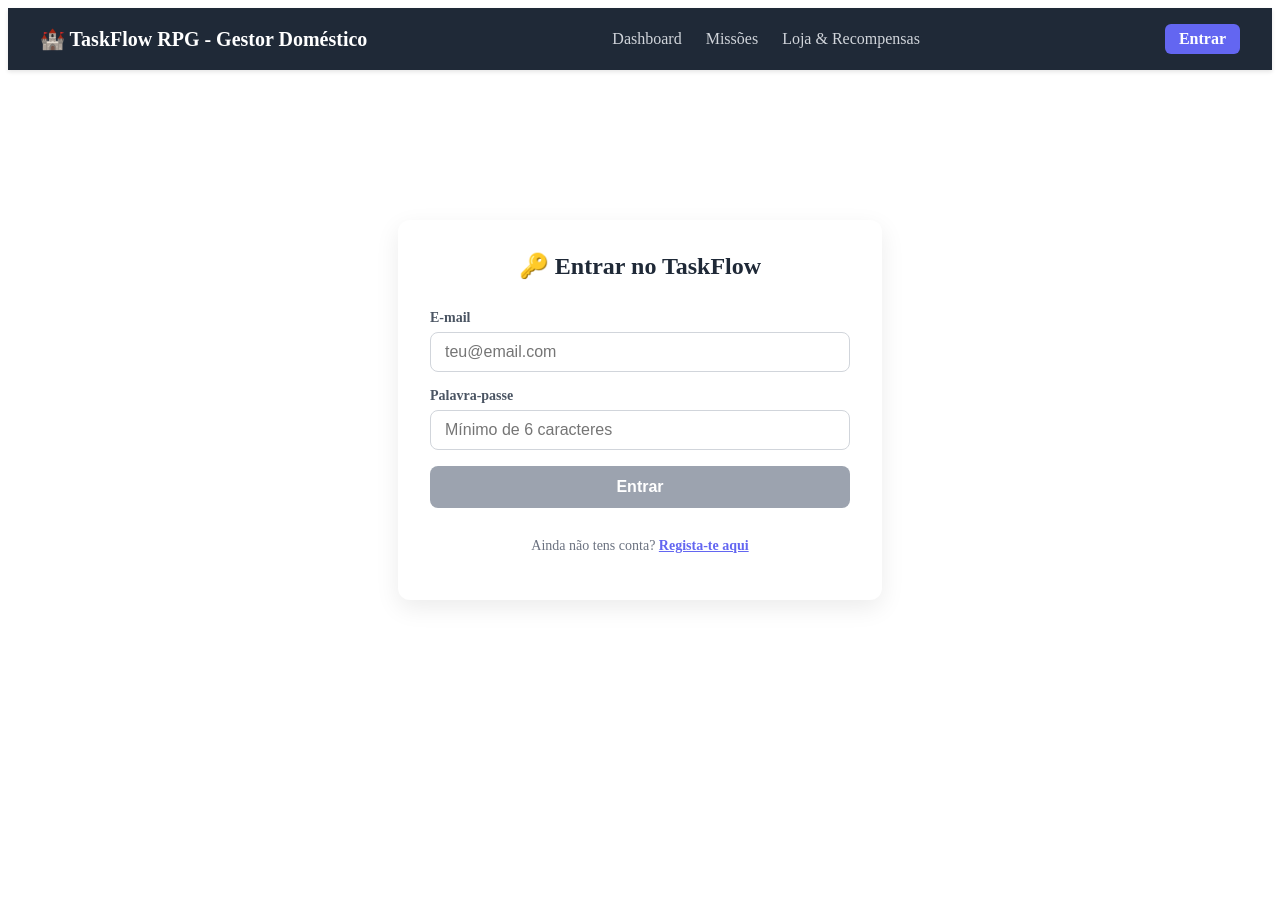
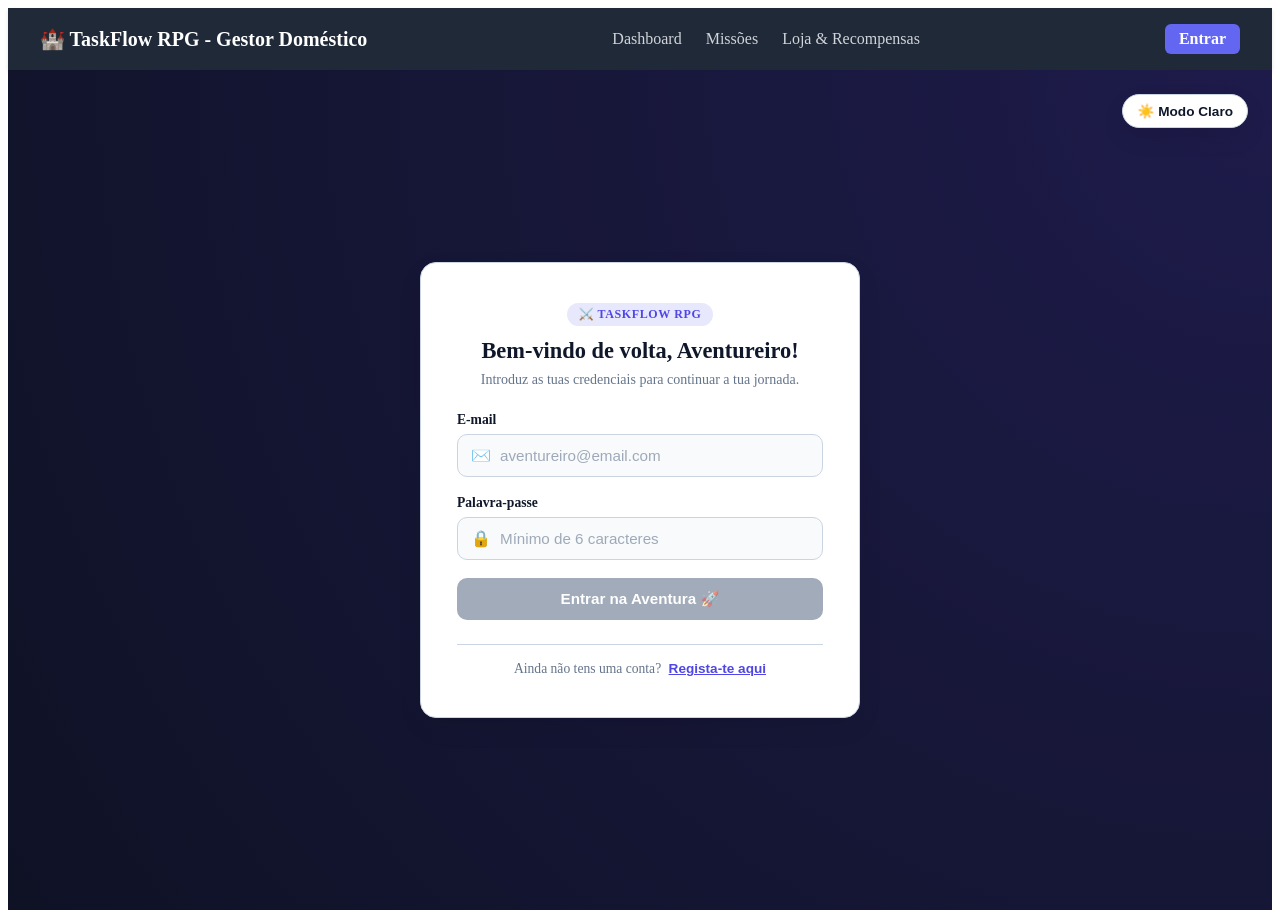
Before and after one commit to ellenrfs10/taskflow-rpg, an Angular app: page /auth in a window 1280 px wide. Before the commit the page ends 800 px from the top, so only its background shows below. Built offline with nearby package versions, Linux system fonts and the light colour scheme.

Commit message:
ajuste html e css

```diff
--- a/src/app/components/authentication/auth.component.css
+++ b/src/app/components/authentication/auth.component.css
@@ -1,105 +1,251 @@
+/* Variáveis de Cores Base (Light & Dark Themes) */
+:host {
+  --bg-main: #0f1225;
+  --bg-gradient: radial-gradient(circle at top right, #1e1b4b, #0f1225);
+  --card-bg: rgba(26, 31, 58, 0.75);
+  --card-border: rgba(99, 102, 241, 0.2);
+  --text-main: #f8fafc;
+  --text-muted: #94a3b8;
+  --input-bg: rgba(15, 23, 42, 0.6);
+  --input-border: #334155;
+  --input-text: #ffffff;
+  --primary: #6366f1;
+  --primary-hover: #4f46e5;
+  --shadow: 0 16px 40px rgba(0, 0, 0, 0.4);
+}
+
+/* Modo Claro ativado via classe */
+:host :not(.dark-theme) {
+  --bg-main: #f1f5f9;
+  --bg-gradient: linear-gradient(135deg, #e2e8f0 0%, #f8fafc 100%);
+  --card-bg: #ffffff;
+  --card-border: #cbd5e1;
+  --text-main: #0f172a;
+  --text-muted: #64748b;
+  --input-bg: #f8fafc;
+  --input-border: #cbd5e1;
+  --input-text: #0f172a;
+  --primary: #4f46e5;
+  --primary-hover: #4338ca;
+  --shadow: 0 10px 25px rgba(0, 0, 0, 0.08);
+}
+
+.auth-wrapper {
+  background: var(--bg-gradient);
+  min-height: 100vh;
+  display: flex;
+  flex-direction: column;
+  justify-content: center;
+  align-items: center;
+  position: relative;
+  transition: background 0.3s ease;
+  padding: 20px;
+}
+
+/* Botão de Alternância de Tema no Canto Superior */
+.theme-toggle-container {
+  position: absolute;
+  top: 24px;
+  right: 24px;
+}
+
+.theme-toggle-btn {
+  background: var(--card-bg);
+  border: 1px solid var(--card-border);
+  color: var(--text-main);
+  padding: 8px 14px;
+  border-radius: 20px;
+  font-size: 0.85rem;
+  font-weight: 600;
+  cursor: pointer;
+  box-shadow: var(--shadow);
+  transition: transform 0.2s, background 0.2s;
+}
+
+.theme-toggle-btn:hover {
+  transform: scale(1.05);
+}
+
+/* Layout do Container de Autenticação */
 .auth-container {
+  width: 100%;
+  max-width: 440px;
   display: flex;
   justify-content: center;
-    align-items: center;
-    min-height: 80vh;
-    padding: 20px;
 }
 
 .auth-card {
   width: 100%;
-    max-width: 420px;
-    padding: 32px;
-    background: #ffffff;
-    border-radius: 12px;
-    box-shadow: 0 8px 24px rgba(0, 0, 0, 0.08);
+  padding: 40px 36px;
+  background: var(--card-bg);
+  backdrop-filter: blur(12px);
+  -webkit-backdrop-filter: blur(12px);
+  border: 1px solid var(--card-border);
+  border-radius: 16px;
+  box-shadow: var(--shadow);
   display: flex;
   flex-direction: column;
-    gap: 20px;
+  gap: 24px;
+  transition: background 0.3s, border-color 0.3s;
+}
+
+/* Cabeçalho do Card */
+.auth-header {
+  text-align: center;
+}
+
+.auth-logo-badge {
+  display: inline-block;
+  background: rgba(99, 102, 241, 0.15);
+  color: var(--primary);
+  font-size: 0.75rem;
+  font-weight: 700;
+  text-transform: uppercase;
+  letter-spacing: 0.05em;
+  padding: 4px 12px;
+  border-radius: 20px;
+  margin-bottom: 12px;
 }
 
 .auth-card h2 {
-    margin: 0 0 10px 0;
-    font-size: 1.5rem;
-    color: #1f2937;
-    text-align: center;
+  margin: 0 0 8px 0;
+  font-size: 1.4rem;
+  color: var(--text-main);
+  font-weight: 700;
+}
+
+.auth-subtitle {
+  margin: 0;
+  font-size: 0.875rem;
+  color: var(--text-muted);
+}
+
+/* Formulário e Campos */
+.auth-form {
+  display: flex;
+  flex-direction: column;
+  gap: 18px;
 }
 
 .form-group {
   display: flex;
   flex-direction: column;
   gap: 6px;
-    margin-bottom: 16px;
 }
 
 .form-group label {
-    font-size: 0.875rem;
+  font-size: 0.85rem;
   font-weight: 600;
-    color: #4b5563;
+  color: var(--text-main);
+}
+
+.input-wrapper {
+  position: relative;
+  display: flex;
+  align-items: center;
+}
+
+.input-icon {
+  position: absolute;
+  left: 14px;
+  font-size: 1rem;
+  user-select: none;
 }
 
 .form-group input {
-    padding: 10px 14px;
-    border: 1px solid #d1d5db;
-    border-radius: 8px;
-    font-size: 1rem;
+  width: 100%;
+  padding: 12px 14px 12px 42px;
+  background: var(--input-bg);
+  border: 1px solid var(--input-border);
+  border-radius: 10px;
+  font-size: 0.95rem;
+  color: var(--input-text);
   outline: none;
   transition: border-color 0.2s, box-shadow 0.2s;
 }
 
-.form-group input:focus {
-    border-color: #6366f1;
-    box-shadow: 0 0 0 3px rgba(99, 102, 241, 0.15);
+.form-group input::placeholder {
+  color: var(--text-muted);
+  opacity: 0.6;
 }
 
-.error-message {
-    background-color: #fee2e2;
-    color: #991b1b;
-    padding: 10px 12px;
-    border-radius: 6px;
-    font-size: 0.875rem;
-    margin-bottom: 16px;
+.form-group input:focus {
+  border-color: var(--primary);
+  box-shadow: 0 0 0 3px rgba(99, 102, 241, 0.2);
 }
 
+/* Alerta de Erro */
+.error-banner {
+  background-color: rgba(239, 68, 68, 0.15);
+  border: 1px solid rgba(239, 68, 68, 0.3);
+  color: #f87171;
+  padding: 10px 14px;
+  border-radius: 8px;
+  font-size: 0.85rem;
+}
+
+.error-banner p {
+  margin: 0;
+}
+
+/* Botões */
 .btn {
   width: 100%;
   padding: 12px;
   border: none;
-    border-radius: 8px;
-    font-size: 1rem;
+  border-radius: 10px;
+  font-size: 0.95rem;
   font-weight: 600;
   cursor: pointer;
-    transition: background-color 0.2s;
+  transition: background-color 0.2s, transform 0.1s;
+}
+
+.btn:active {
+  transform: scale(0.98);
 }
 
 .btn-primary {
-    background-color: #6366f1;
+  background-color: var(--primary);
   color: white;
+  box-shadow: 0 4px 12px rgba(99, 102, 241, 0.3);
 }
 
 .btn-primary:hover:not(:disabled) {
-    background-color: #4f46e5;
+  background-color: var(--primary-hover);
 }
 
 .btn:disabled {
-    background-color: #9ca3af;
+  background-color: #64748b;
+  opacity: 0.6;
   cursor: not-allowed;
+  box-shadow: none;
+}
+
+/* Rodapé e Alternância de Modo (Login / Registo) */
+.auth-footer {
+  text-align: center;
+  border-top: 1px solid var(--card-border);
+  padding-top: 16px;
 }
 
 .switch-text {
-    text-align: center;
-    font-size: 0.875rem;
-    color: #6b7280;
-    margin-top: 10px;
+  font-size: 0.85rem;
+  color: var(--text-muted);
+  margin: 0;
 }
 
-.switch-text a {
-    color: #6366f1;
+.switch-link {
+  background: none;
+  border: none;
+  color: var(--primary);
   font-weight: 600;
   cursor: pointer;
+  padding: 0;
+  margin-left: 4px;
+  font-size: 0.85rem;
   text-decoration: underline;
 }
 
-.switch-text a:hover {
-    color: #4f46e5;
+.switch-link:hover {
+  color: var(--primary-hover);
 }
--- a/src/app/components/authentication/auth.component.html
+++ b/src/app/components/authentication/auth.component.html
@@ -1,32 +1,79 @@
-<div class="auth-container">
+<main class="auth-wrapper" [class.dark-theme]="isDarkMode">
+  <!-- Botão de Alternância de Tema (Dark/Light Mode) -->
+  <aside class="theme-toggle-container">
+    <button type="button" class="theme-toggle-btn" (click)="toggleTheme()" aria-label="Alternar modo escuro ou claro">
+      <span *ngIf="isDarkMode">☀️ Modo Claro</span>
+      <span *ngIf="!isDarkMode">🌙 Modo Escuro</span>
+    </button>
+  </aside>
+
+  <section class="auth-container">
     <div class="card auth-card">
-        <h2>{{ isLoginMode() ? '🔑 Entrar no TaskFlow' : '✨ Criar Nova Conta' }}</h2>
 
-        <form [formGroup]="authForm" (ngSubmit)="onSubmit()">
+      <!-- Cabeçalho com identidade visual RPG -->
+      <header class="auth-header">
+        <div class="auth-logo-badge">⚔️ TaskFlow RPG</div>
+        <h2>{{ isLoginMode() ? 'Bem-vindo de volta, Aventureiro!' : 'Registo de Novo Herói' }}</h2>
+        <p class="auth-subtitle">
+          {{ isLoginMode() ? 'Introduz as tuas credenciais para continuar a tua jornada.' : 'Cria a tua conta e começa a ganhar recompensas.' }}
+        </p>
+      </header>
+
+      <!-- Formulário -->
+      <form [formGroup]="authForm" (ngSubmit)="onSubmit()" class="auth-form">
+
         <div class="form-group">
           <label for="email">E-mail</label>
-                <input id="email" type="email" formControlName="email" placeholder="teu@email.com" />
+          <div class="input-wrapper">
+            <span class="input-icon" aria-hidden="true">✉️</span>
+            <input
+              id="email"
+              type="email"
+              formControlName="email"
+              placeholder="aventureiro@email.com"
+              autocomplete="email"
+              required
+            />
+          </div>
         </div>
 
         <div class="form-group">
           <label for="password">Palavra-passe</label>
-                <input id="password" type="password" formControlName="password" placeholder="Mínimo de 6 caracteres" />
+          <div class="input-wrapper">
+            <span class="input-icon" aria-hidden="true">🔒</span>
+            <input
+              id="password"
+              type="password"
+              formControlName="password"
+              placeholder="Mínimo de 6 caracteres"
+              autocomplete="current-password"
+              required
+            />
+          </div>
         </div>
 
-            <div *ngIf="errorMessage()" class="error-message">
-                ⚠️ {{ errorMessage() }}
-            </div>
+        <!-- Mensagem de Erro Semântica -->
+        <aside *ngIf="errorMessage()" class="error-banner" role="alert">
+          <p>⚠️ {{ errorMessage() }}</p>
+        </aside>
 
+        <!-- Botão de Ação -->
         <button type="submit" class="btn btn-primary" [disabled]="authForm.invalid || loading()">
-                {{ loading() ? 'A processar...' : (isLoginMode() ? 'Entrar' : 'Registar') }}
+          <span *ngIf="loading()" class="spinner" aria-hidden="true"></span>
+          {{ loading() ? 'A processar...' : (isLoginMode() ? 'Entrar na Aventura 🚀' : 'Criar Conta e Jogar ✨') }}
         </button>
       </form>
 
+      <!-- Rodapé do Card / Alternância de Modo -->
+      <footer class="auth-footer">
         <p class="switch-text">
-            {{ isLoginMode() ? 'Ainda não tens conta?' : 'Já tens conta?' }}
-            <a type="button" (click)="toggleMode()">
+          {{ isLoginMode() ? 'Ainda não tens uma conta?' : 'Já tens uma conta?' }}
+          <button type="button" class="switch-link" (click)="toggleMode()">
             {{ isLoginMode() ? 'Regista-te aqui' : 'Faz login' }}
-            </a>
+          </button>
         </p>
+      </footer>
+
     </div>
-</div>
+  </section>
+</main>
--- a/src/app/components/authentication/auth.component.ts
+++ b/src/app/components/authentication/auth.component.ts
@@ -20,6 +20,9 @@ export class AuthComponent {
     errorMessage = signal<string | null>(null);
     loading = signal<boolean>(false);
 
+    // Controlo para o Dark Mode / Light Mode
+    isDarkMode = true;
+
     authForm: FormGroup = this.fb.group({
         email: ['', [Validators.required, Validators.email]],
         password: ['', [Validators.required, Validators.minLength(6)]]
@@ -28,6 +31,10 @@ export class AuthComponent {
     toggleMode() {
         this.isLoginMode.update(val => !val);
         this.errorMessage.set(null);
+    }
+
+    toggleTheme() {
+        this.isDarkMode = !this.isDarkMode;
     }
 
     onSubmit() {
--- a/src/app/pages/dashboard/dashboard.component.ts
+++ b/src/app/pages/dashboard/dashboard.component.ts
@@ -22,8 +22,16 @@ export class DashboardComponent implements OnInit {
   readonly pendingTasks = computed(() => this.taskService.tasks().filter(t => !t.completed));
   readonly completedTasks = computed(() => this.taskService.tasks().filter(t => t.completed));
 
+  // Controlo para o Dark Mode / Light Mode
+  isDarkMode = true;
+
   ngOnInit() {
     // Garante que busca e sincroniza as tarefas do Supabase ao abrir o dashboard
     this.taskService.loadTasks();
   }
+
+  // Método para alternar entre o modo escuro e claro
+  toggleTheme() {
+    this.isDarkMode = !this.isDarkMode;
+  }
 }
--- a/src/app/pages/dashboard/dashboard.css
+++ b/src/app/pages/dashboard/dashboard.css
@@ -1,33 +1,107 @@
-/* Container Principal do Dashboard */
+/* Definição de Variáveis por Omissão (Dark Theme por padrão no estilo RPG) */
+:host {
+  --bg-main: #0f1225;
+  --card-bg: #1a1f3a;
+  --card-border: rgba(99, 102, 241, 0.2);
+  --text-main: #f8fafc;
+  --text-muted: #94a3b8;
+  --primary: #6366f1;
+  --primary-hover: #4f46e5;
+  --secondary-bg: rgba(255, 255, 255, 0.05);
+  --secondary-hover: rgba(255, 255, 255, 0.1);
+  --shadow: 0 10px 30px rgba(0, 0, 0, 0.3);
+  --item-bg: rgba(15, 23, 42, 0.5);
+  --item-completed-bg: rgba(16, 185, 129, 0.1);
+}
+
+/* Modo Claro ativado via classe .dark-theme ausente / toggle */
+:host :not(.dark-theme) {
+  --bg-main: #f1f5f9;
+  --card-bg: #ffffff;
+  --card-border: #e2e8f0;
+  --text-main: #0f172a;
+  --text-muted: #64748b;
+  --primary: #2563eb;
+  --primary-hover: #1d4ed8;
+  --secondary-bg: #f1f5f9;
+  --secondary-hover: #e2e8f0;
+  --shadow: 0 4px 12px rgba(0, 0, 0, 0.06);
+  --item-bg: #f8fafc;
+  --item-completed-bg: #f0fdf4;
+}
+
+/* Container Principal */
 .dashboard-container {
+  background-color: var(--bg-main);
+  min-height: 100vh;
   display: flex;
   flex-direction: column;
   gap: 2rem;
   max-width: 1100px;
   margin: 0 auto;
   padding: 1.5rem;
+  transition: background-color 0.3s ease;
+}
+
+/* Cabeçalho do Dashboard */
+.dashboard-header {
+  display: flex;
+  justify-content: space-between;
+  align-items: center;
+  flex-wrap: wrap;
+  gap: 1rem;
+  background: var(--card-bg);
+  border: 1px solid var(--card-border);
+  border-radius: 12px;
+  padding: 1.25rem 1.5rem;
+  box-shadow: var(--shadow);
+}
+
+.header-welcome h1 {
+  margin: 0 0 4px 0;
+  font-size: 1.5rem;
+  color: var(--text-main);
+}
+
+.header-welcome p {
+  margin: 0;
+  font-size: 0.875rem;
+  color: var(--text-muted);
+}
+
+.theme-toggle-btn {
+  background: var(--secondary-bg);
+  border: 1px solid var(--card-border);
+  color: var(--text-main);
+  padding: 8px 14px;
+  border-radius: 20px;
+  font-size: 0.85rem;
+  font-weight: 600;
+  cursor: pointer;
+  transition: transform 0.2s, background 0.2s;
+}
+
+.theme-toggle-btn:hover {
+  transform: scale(1.05);
+  background: var(--secondary-hover);
 }
 
 /* Grelhas do Dashboard */
-.dashboard-grid {
-  display: grid;
-  grid-template-columns: repeat(auto-fit, minmax(320px, 1fr));
-  gap: 1.5rem;
-}
-
+.dashboard-grid,
 .dashboard-task-lists-grid {
   display: grid;
-  grid-template-columns: repeat(auto-fit, minmax(320px, 1fr));
+  grid-template-columns: repeat(auto-fit, minmax(300px, 1fr));
   gap: 1.5rem;
 }
 
 /* Estilo Base dos Cartões */
 .card {
-  background: #ffffff;
+  background: var(--card-bg);
   border-radius: 12px;
   padding: 1.5rem;
-  box-shadow: 0 4px 12px rgba(0, 0, 0, 0.08);
-  border: 1px solid #e2e8f0;
+  box-shadow: var(--shadow);
+  border: 1px solid var(--card-border);
+  transition: background-color 0.3s ease, border-color 0.3s ease;
 }
 
 /* Cartão do Perfil */
@@ -44,9 +118,9 @@
 }
 
 .avatar-icon {
-  font-size: 4.5rem;
-  background: #f1f5f9;
-  padding: 1rem;
+  font-size: 4rem;
+  background: var(--secondary-bg);
+  padding: 0.75rem;
   border-radius: 50%;
   display: inline-block;
   line-height: 1;
@@ -54,14 +128,14 @@
 
 .level-badge {
   position: absolute;
-  bottom: -8px;
+  bottom: -6px;
   left: 50%;
   transform: translateX(-50%);
-  background: #3b82f6;
+  background: var(--primary);
   color: white;
-  font-size: 0.85rem;
+  font-size: 0.8rem;
   font-weight: bold;
-  padding: 0.25rem 0.75rem;
+  padding: 0.2rem 0.6rem;
   border-radius: 20px;
   white-space: nowrap;
 }
@@ -72,13 +146,14 @@
 
 .user-info h2 {
   margin: 0.5rem 0 0.25rem 0;
-  color: #1e293b;
+  color: var(--text-main);
+  font-size: 1.25rem;
 }
 
 .streak {
   color: #ea580c;
   font-weight: 600;
-  font-size: 0.9rem;
+  font-size: 0.85rem;
   margin-bottom: 1rem;
 }
 
@@ -90,16 +165,16 @@
 .xp-labels {
   display: flex;
   justify-content: space-between;
-  font-size: 0.85rem;
-  color: #64748b;
+  font-size: 0.8rem;
+  color: var(--text-muted);
   margin-bottom: 0.25rem;
   font-weight: 600;
 }
 
 .progress-bar-bg {
-  background: #e2e8f0;
+  background: var(--secondary-bg);
   border-radius: 10px;
-  height: 12px;
+  height: 10px;
   overflow: hidden;
 }
 
@@ -113,10 +188,11 @@
   display: inline-flex;
   align-items: center;
   gap: 0.5rem;
-  background: #fef3c7;
-  color: #b45309;
+  background: rgba(245, 158, 11, 0.15);
+  color: #f59e0b;
   font-weight: bold;
-  padding: 0.5rem 1rem;
+  font-size: 0.9rem;
+  padding: 0.4rem 0.8rem;
   border-radius: 8px;
   margin-top: 0.5rem;
 }
@@ -130,16 +206,16 @@
 
 .stats-card h3,
 .task-list-card h3 {
-  color: #1e293b;
+  color: var(--text-main);
   margin-top: 0;
-  font-size: 1.2rem;
+  font-size: 1.1rem;
   font-weight: 700;
 }
 
 .stats-overview {
   display: flex;
   justify-content: space-around;
-  margin: 1.5rem 0;
+  margin: 1rem 0;
 }
 
 .stat-item {
@@ -148,14 +224,14 @@
 
 .stat-number {
   display: block;
-  font-size: 2.5rem;
+  font-size: 2.2rem;
   font-weight: bold;
-  color: #2563eb;
+  color: var(--primary);
 }
 
 .stat-label {
-  font-size: 0.9rem;
-  color: #64748b;
+  font-size: 0.85rem;
+  color: var(--text-muted);
 }
 
 /* Botões e Ações */
@@ -171,29 +247,35 @@
   text-decoration: none;
   font-weight: 600;
   text-align: center;
-  transition: background 0.2s ease;
-  display: inline-block;
+  transition: background 0.2s ease, transform 0.1s ease;
+  display: block;
+  font-size: 0.95rem;
+}
+
+.btn:active {
+  transform: scale(0.98);
 }
 
 .btn-primary {
-  background: #2563eb;
+  background: var(--primary);
   color: white;
 }
 
 .btn-primary:hover {
-  background: #1d4ed8;
+  background: var(--primary-hover);
 }
 
 .btn-secondary {
-  background: #f1f5f9;
-  color: #334155;
+  background: var(--secondary-bg);
+  color: var(--text-main);
+  border: 1px solid var(--card-border);
 }
 
 .btn-secondary:hover {
-  background: #e2e8f0;
+  background: var(--secondary-hover);
 }
 
-/* Listas de Resumo de Tarefas no Dashboard */
+/* Listas de Resumo de Tarefas */
 .task-summary-list {
   list-style: none;
   padding: 0;
@@ -208,45 +290,72 @@
   justify-content: space-between;
   align-items: center;
   padding: 0.75rem 1rem;
-  background: #f8fafc;
+  background: var(--item-bg);
   border-radius: 8px;
-  border-left: 4px solid #3b82f6;
+  border-left: 4px solid var(--primary);
+  gap: 0.5rem;
 }
 
 .task-summary-item.completed {
-  background: #f0fdf4;
-  border-left-color: #22c55e;
-  opacity: 0.85;
+  background: var(--item-completed-bg);
+  border-left-color: #10b981;
 }
 
 .task-summary-item .task-title {
-  color: #0f172a;
+  color: var(--text-main);
   font-weight: 500;
-  font-size: 0.95rem;
+  font-size: 0.9rem;
+  overflow: hidden;
+  text-overflow: ellipsis;
+  white-space: nowrap;
 }
 
 .urgency-badge {
-  font-size: 0.7rem;
-  padding: 0.2rem 0.5rem;
+  font-size: 0.65rem;
+  padding: 0.2rem 0.4rem;
   border-radius: 4px;
   font-weight: bold;
   text-transform: uppercase;
+  white-space: nowrap;
 }
 
-.urgency-badge.baixa { background: #dcfce7; color: #15803d; }
-.urgency-badge.media { background: #fef9c3; color: #a16207; }
-.urgency-badge.alta { background: #ffedd5; color: #c2410c; }
-.urgency-badge.critica { background: #fee2e2; color: #b91c1c; }
+.urgency-badge.baixa { background: rgba(16, 185, 129, 0.15); color: #10b981; }
+.urgency-badge.media { background: rgba(245, 158, 11, 0.15); color: #f59e0b; }
+.urgency-badge.alta { background: rgba(249, 115, 22, 0.15); color: #f97316; }
+.urgency-badge.critica { background: rgba(239, 68, 68, 0.15); color: #ef4444; }
 
 .reward-badge {
-  color: #16a34a;
+  color: #10b981;
   font-weight: bold;
-  font-size: 0.85rem;
+  font-size: 0.8rem;
+  white-space: nowrap;
 }
 
 .empty-state {
   text-align: center;
-  color: #64748b;
-  padding: 1.5rem 0;
-  font-size: 0.9rem;
+  color: var(--text-muted);
+  padding: 1.2rem 0;
+  font-size: 0.85rem;
 }
+
+/* Ajustes Responsivos Específicos para Mobile */
+@media (max-width: 640px) {
+  .dashboard-container {
+    padding: 1rem;
+    gap: 1.25rem;
+  }
+
+  .dashboard-header {
+    flex-direction: column;
+    align-items: stretch;
+    text-align: center;
+  }
+
+  .theme-toggle-btn {
+    width: 100%;
+  }
+
+  .stat-number {
+    font-size: 2rem;
+  }
+}
--- a/src/app/pages/dashboard/dashboard.html
+++ b/src/app/pages/dashboard/dashboard.html
@@ -1,6 +1,19 @@
-<main class="dashboard-container">
+<main class="dashboard-container" [class.dark-theme]="isDarkMode">
+  <!-- Cabeçalho do Dashboard com Alternância de Tema -->
+  <header class="dashboard-header">
+    <div class="header-welcome">
+      <h1>Painel do Herói</h1>
+      <p>Gerencia as tuas missões e acompanha a tua evolução.</p>
+    </div>
+    <button type="button" class="theme-toggle-btn" (click)="toggleTheme()" aria-label="Alternar modo escuro ou claro">
+      <span *ngIf="isDarkMode">☀️ Modo Claro</span>
+      <span *ngIf="!isDarkMode">🌙 Modo Escuro</span>
+    </button>
+  </header>
+
+  <!-- Grelha Superior: Perfil e Resumo -->
   <div class="dashboard-grid">
-    <!-- Cartão do Perfil do Jogador (Gamificação via Signals) -->
+    <!-- Cartão do Perfil do Jogador -->
     <section class="card profile-card" *ngIf="userProfile() as user" aria-labelledby="profile-heading">
       <header class="sr-only">
         <h2 id="profile-heading">Perfil do Jogador</h2>
@@ -44,12 +57,10 @@
 
       <div class="stats-overview">
         <div class="stat-item">
-          <!-- ATENÇÃO AOS PARÊNTESES AQUI 👇 -->
           <span class="stat-number">{{ pendingTasks().length }}</span>
           <span class="stat-label">Pendentes</span>
         </div>
         <div class="stat-item">
-          <!-- ATENÇÃO AOS PARÊNTESES AQUI 👇 -->
           <span class="stat-number">{{ completedTasks().length }}</span>
           <span class="stat-label">Concluídas</span>
         </div>
@@ -62,7 +73,7 @@
     </section>
   </div>
 
-  <!-- Secções com as Listas de Tarefas em detalhe -->
+  <!-- Grelha Inferior: Listas Detalhadas de Tarefas -->
   <div class="dashboard-task-lists-grid">
     <!-- Lista de Tarefas Pendentes -->
     <section class="card task-list-card" aria-labelledby="pending-list-heading">
@@ -70,12 +81,10 @@
         <h3 id="pending-list-heading">⏳ Missões Pendentes</h3>
       </header>
 
-      <!-- ATENÇÃO AOS PARÊNTESES AQUI 👇 -->
       <div *ngIf="pendingTasks().length === 0" class="empty-state">
         <p>Não há missões pendentes. Bom trabalho!</p>
       </div>
 
-      <!-- ATENÇÃO AOS PARÊNTESES AQUI 👇 -->
       <ul class="task-summary-list" role="list" *ngIf="pendingTasks().length > 0">
         <li *ngFor="let task of pendingTasks()" class="task-summary-item">
           <span class="task-title">{{ task.title }}</span>
@@ -90,12 +99,10 @@
         <h3 id="completed-list-heading">✅ Missões Concluídas</h3>
       </header>
 
-      <!-- ATENÇÃO AOS PARÊNTESES AQUI 👇 -->
       <div *ngIf="completedTasks().length === 0" class="empty-state">
         <p>Ainda nenhuma missão concluída.</p>
       </div>
 
-      <!-- ATENÇÃO AOS PARÊNTESES AQUI 👇 -->
       <ul class="task-summary-list" role="list" *ngIf="completedTasks().length > 0">
         <li *ngFor="let task of completedTasks()" class="task-summary-item completed">
           <span class="task-title">{{ task.title }}</span>
```
Lines whose indentation alone changed are shown as unchanged.
